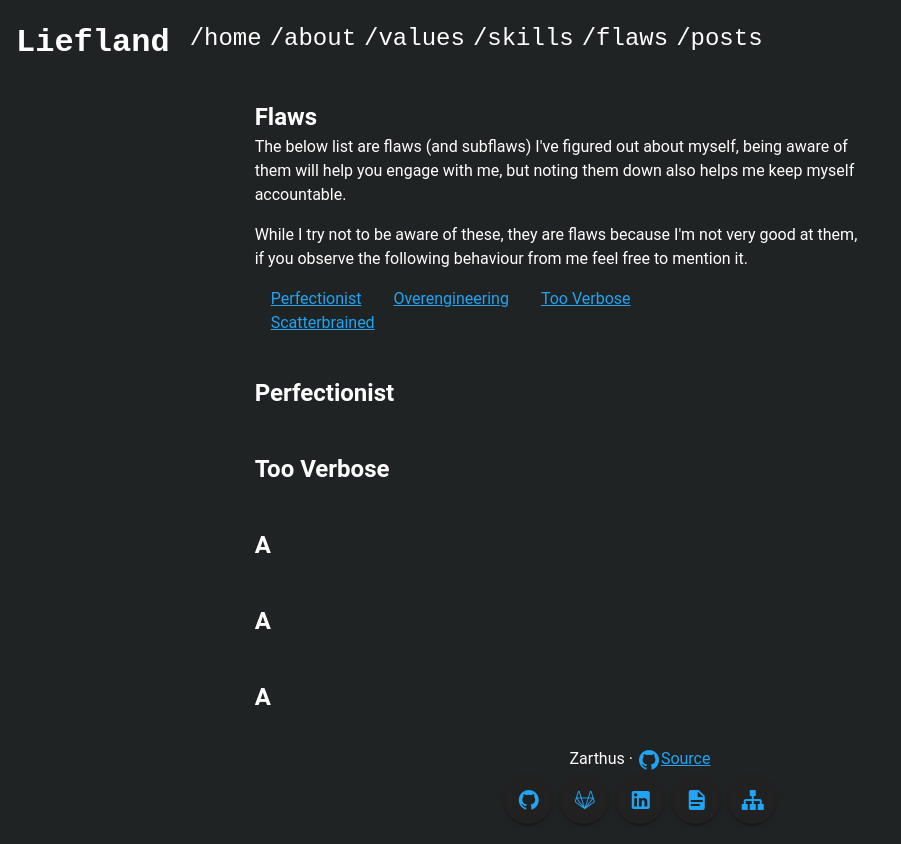
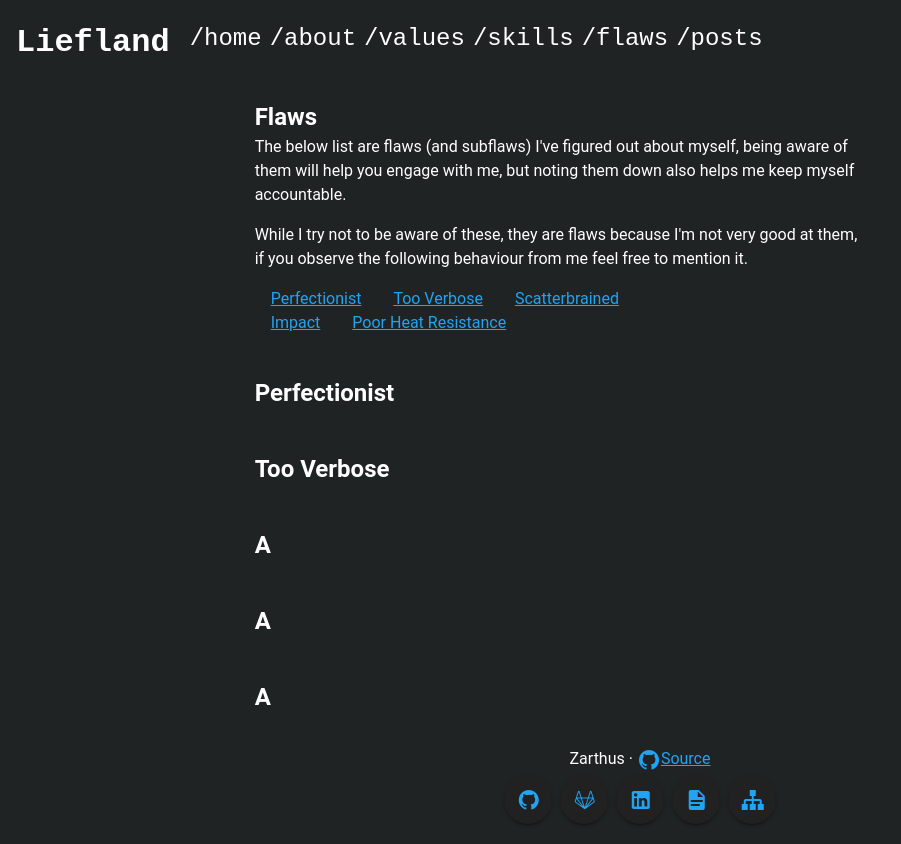
Before and after one commit to Zarthus/nomenclature, a Vue app: page /flaws in a window 1280 px wide. Shown: the whole page, without its empty margins (0-901 px from the left). Built offline with nearby package versions, Linux system fonts and the light colour scheme.

Commit message:
fix eslint

```diff
--- a/src/components/NavComponent.vue
+++ b/src/components/NavComponent.vue
@@ -25,7 +25,7 @@ const links = Object.values(api_response).filter((f) => typeof f === 'string');
             </span>
 
             <span class="nav-links">
-                <z-link v-for="link in links" :href="link">{{ link === '/' ? '/home' : link }}</z-link>
+                <z-link v-for="link in links" :href="link" :key="link">{{ link === '/' ? '/home' : link }}</z-link>
             </span>
         </nav>
     </header>
--- a/src/components/ZAsset.vue
+++ b/src/components/ZAsset.vue
@@ -1,7 +1,7 @@
 <script setup lang="ts">
-defineProps(['license', 'src', 'alt', 'class', 'id']);
+defineProps(['license', 'src', 'alt', 'classes', 'id']);
 </script>
 
 <template>
-    <img :id="id" :class="class" :alt="`${alt} (licensed under ${license})`" :src="src" />
+    <img :id="id" :class="classes" :alt="`${alt} (licensed under ${license})`" :src="src" />
 </template>
--- a/src/views/FlawsView.vue
+++ b/src/views/FlawsView.vue
@@ -1,5 +1,5 @@
 <script setup lang="ts">
-const flaws = ['Perfectionist', 'Overengineering', 'Too Verbose', 'Scatterbrained'];
+const flaws = ['Perfectionist', 'Too Verbose', 'Scatterbrained', 'Impact', 'Poor Heat Resistance'];
 </script>
 
 <template>
@@ -16,7 +16,7 @@ const flaws = ['Perfectionist', 'Overengineering', 'Too Verbose', 'Scatterbraine
                         While I try not to be aware of these, they are flaws because I'm not very good at them, if you
                         observe the following behaviour from me feel free to mention it.
                     </p>
-                    <span id="flaws-tableofcontents" v-for="(flaw, index) in flaws">
+                    <span id="flaws-tableofcontents" v-for="(flaw, index) in flaws" :key="index">
                         <z-link :href="`#${flaw.toLowerCase().replace(/[^a-z]+/g, '-')}`"> {{ flaw }} </z-link>
 
                         <br v-if="index === 2" />
--- a/src/views/SkillsView.vue
+++ b/src/views/SkillsView.vue
@@ -10,10 +10,9 @@ const skillset = ['foo', 'bar'];
                     <h2>Skillset</h2>
                     <p></p>
                     <p></p>
-                    <span id="skillset-tableofcontents" v-for="(value, index) in skillset">
+                    <span v-for="(value, index) in skillset" :key="index" id="skillset-tableofcontents">
+                        <br v-if="index === 2" />
                         <z-link :href="`#${value.toLowerCase().replace(/[^a-z]+/g, '-')}`"> {{ value }} </z-link>
-
-                        <br v-if="index === 2" />
                     </span>
                 </v-col>
             </v-row>
--- a/src/views/ValuesView.vue
+++ b/src/views/ValuesView.vue
@@ -23,7 +23,7 @@ const values = [
                         While I try not to compromise on these, life is complicated and best judgment can take
                         presidence.
                     </p>
-                    <span id="values-tableofcontents" v-for="(value, index) in values">
+                    <span id="values-tableofcontents" v-for="(value, index) in values" :key="index">
                         <z-link :href="`#${value.toLowerCase().replace(/[^a-z]+/g, '-')}`"> {{ value }} </z-link>
 
                         <br v-if="index === 2" />
@@ -68,6 +68,7 @@ const values = [
                         What a person is currently doing is only a small subset of the complexity that is a person, and
                         not their whole person.
                     </p>
+                    <h3>Left-shifted Security</h3>
                 </v-col>
             </v-row>
             <v-row>
```
